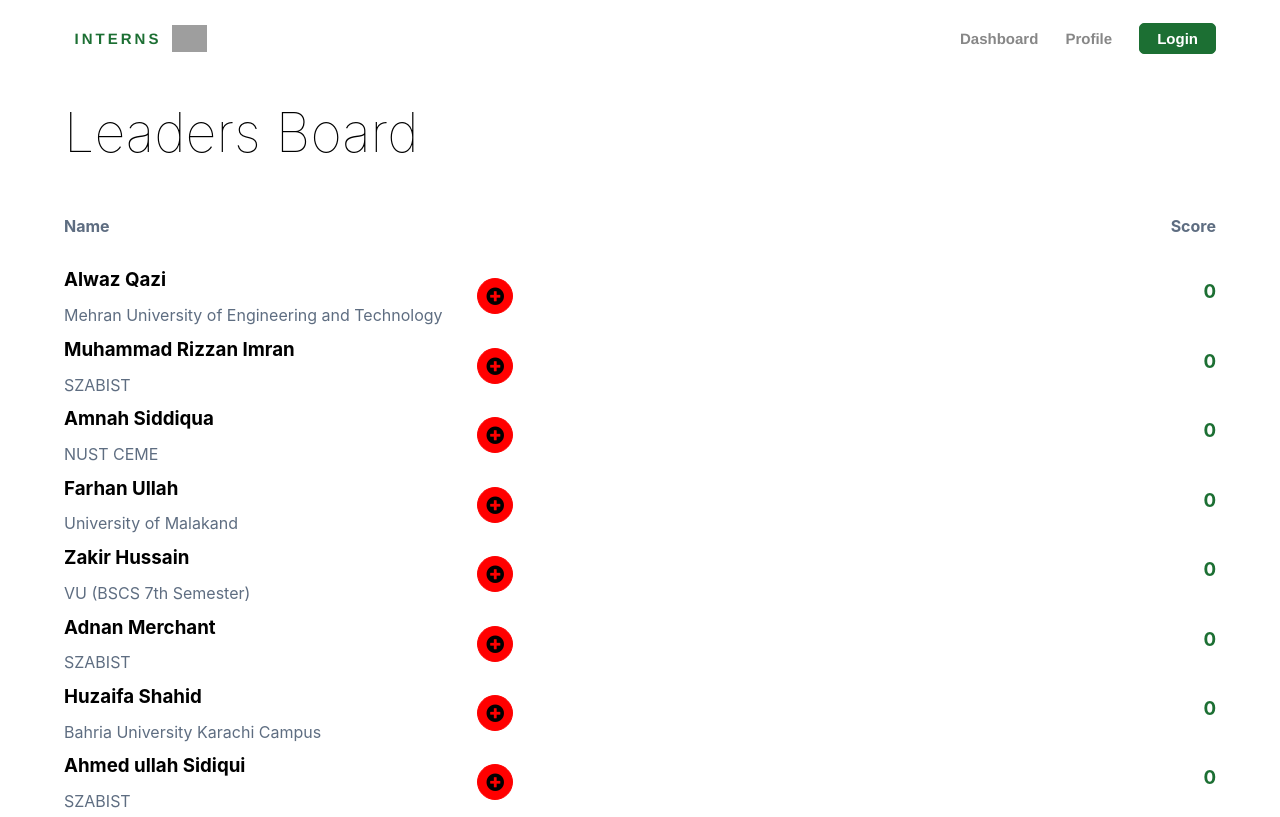
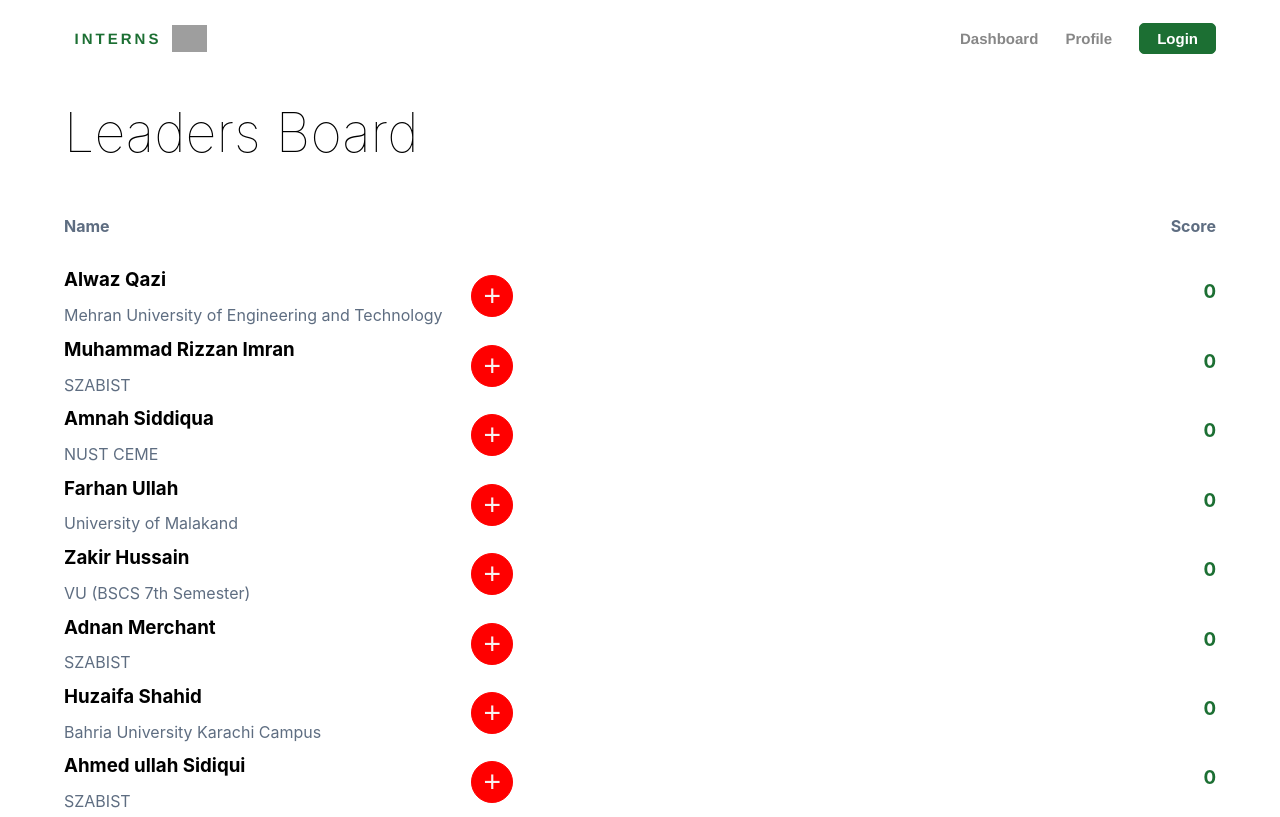
Before and after one commit to Alwaz/Leadersboard-react, a React (Create React App) app: page / in a window 1280 px wide. Built offline with nearby package versions, Linux system fonts and the light colour scheme; grey boxes are pictures that could not be loaded.

Commit message:
updated add button

```diff
--- a/src/Components/Students/Names.css
+++ b/src/Components/Students/Names.css
@@ -21,17 +21,22 @@
 .add__score button {
   background: red;
   border-radius: 50px;
-  padding: 8px;
-  font-size: 18px;
+  padding: 3px;
+  width: 42px;
+  font-size: 30px;
   display: flex;
+  cursor: pointer;
   justify-content: center;
   align-items: center;
   border: 1px solid red;
+  color: rgb(248, 239, 239);
+  transition: 0.5s;
 }
 
-.add__score button :hover {
+.add__score button:hover {
   background: #1c6f33;
   border: 1px solid #1c6f33;
+  color: #ffff;
 }
 
 .students p {
--- a/src/Components/Students/Names.js
+++ b/src/Components/Students/Names.js
@@ -14,12 +14,9 @@ const Names = ({ name, university }) => {
           </div>
 
           <div className="add__score">
-            <button onClick={() => setScore(score + 1)}>
-              <i class="fas fa-plus-circle"></i>
-            </button>
+            <button onClick={() => setScore(score + 1)}>+</button>
           </div>
         </div>
-
         <div className="score">
           <h3 style={{ color: "#1c6f33" }}>{score}</h3>
         </div>
```
